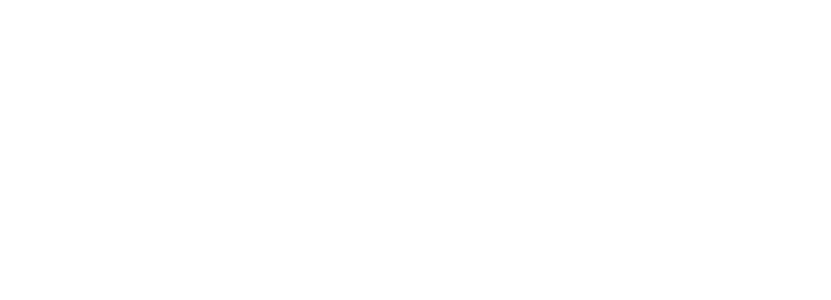
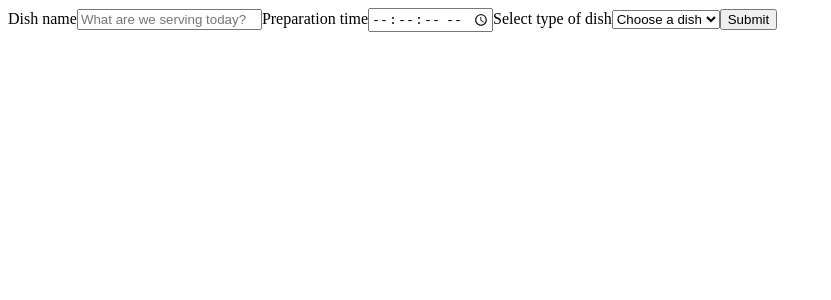
Before and after one commit to mateusznarowski/Dishes, a React (Vite) app: page / in a window 1280 px wide. Shown: the top 300 px of the page, without its empty margins (0-831 px from the left). Built offline with nearby package versions, Linux system fonts and the light colour scheme.

Commit message:
Creating the form and the code to make it work
- creation of a hookup responsible for fetching form data,
- creation of form input components (uncontrolled, controlled, select)
- creation of types for form data and for props for form input components,
- adding README.md

```diff
--- a/src/App.tsx
+++ b/src/App.tsx
@@ -1,5 +1,27 @@
+import { useState } from 'react';
+
+import useFetch from './hooks/useFetch';
+
+import Form from './components/Form';
+
+import { TDish } from './types/FormTypes';
+
 const App = () => {
-  return <></>;
+  const [data, setData] = useState<Partial<TDish>>({});
+
+  const URL = 'https://frosty-wood-6558.getsandbox.com:443/dishes';
+
+  const { message, isSuccess, isFetching, isError } = useFetch({ url: URL, data });
+
+  return (
+    <>
+      <Form setData={setData} />
+
+      {isFetching && 'Fetching...'}
+      {isSuccess && <p style={{ color: 'green' }}>{message}</p>}
+      {isError && <p style={{ color: 'red' }}>{message}</p>}
+    </>
+  );
 };
 
 export default App;
--- /dev/null
+++ b/src/components/Form.tsx
@@ -0,0 +1,127 @@
+import { ChangeEvent, Dispatch, FormEvent, SetStateAction, useRef, useState } from 'react';
+
+import { TDish } from '../types/FormTypes';
+
+import ControlledInput from './inputs/ControlledInput';
+import SelectInput from './inputs/SelectInput';
+import UncontrolledInput from './inputs/UncontrolledInput';
+
+const Form = ({ setData }: { setData: Dispatch<SetStateAction<Partial<TDish>>> }) => {
+  const dishTemplate = {
+    name: '',
+    preparation_time: '',
+    type: '',
+  };
+
+  const [dish, setDish] = useState<Partial<TDish>>(dishTemplate);
+
+  const noOfSlices = useRef<HTMLInputElement>(null);
+  const diameter = useRef<HTMLInputElement>(null);
+  const spicinessScale = useRef<HTMLInputElement>(null);
+  const slicesOfBread = useRef<HTMLInputElement>(null);
+
+  const handleChange = (event: ChangeEvent<HTMLInputElement | HTMLSelectElement>) => {
+    const name = event.target.name;
+    const value = event.target.value;
+
+    setDish((prev) => ({ ...prev, [name]: value }));
+  };
+
+  const handleSubmit = (event: FormEvent) => {
+    event.preventDefault();
+
+    let dishDetails: Partial<TDish> = {};
+
+    if (dish?.type === 'pizza' && noOfSlices.current != null && diameter.current != null) {
+      dishDetails = {
+        no_of_slices: noOfSlices.current.valueAsNumber,
+        diameter: diameter.current.valueAsNumber,
+      };
+    }
+
+    if (dish?.type === 'soup' && spicinessScale.current != null) {
+      dishDetails = { spiciness_scale: spicinessScale.current.valueAsNumber };
+    }
+
+    if (dish?.type === 'sandwich' && slicesOfBread.current != null) {
+      dishDetails = { slices_of_bread: slicesOfBread.current.valueAsNumber };
+    }
+
+    setData({ ...dish, ...dishDetails });
+  };
+
+  return (
+    <form onSubmit={handleSubmit}>
+      <ControlledInput
+        type='text'
+        name='name'
+        label='Dish name'
+        placeholder='What are we serving today?'
+        value={dish?.name}
+        update={handleChange}
+      />
+
+      <ControlledInput
+        type='time'
+        name='preparation_time'
+        label='Preparation time'
+        range={{ step: 1 }}
+        value={dish?.preparation_time}
+        update={handleChange}
+      />
+
+      <SelectInput name='type' label='Select type of dish' placeholder='dish' value={dish?.type} update={handleChange}>
+        <option value='pizza'>Pizza</option>
+        <option value='soup'>Soup</option>
+        <option value='sandwich'>Sandwich</option>
+      </SelectInput>
+
+      {dish?.type === 'pizza' && (
+        <>
+          <UncontrolledInput
+            type='number'
+            name='no_of_slices'
+            label='Enter the number of slices'
+            placeholder='eg. 8'
+            range={{ step: 1, min: 1 }}
+            ref={noOfSlices}
+          />
+
+          <UncontrolledInput
+            type='number'
+            name='diameter'
+            label='Specify the size of the pizza (Diameter)'
+            placeholder='eg. 30'
+            range={{ min: 1 }}
+            ref={diameter}
+          />
+        </>
+      )}
+
+      {dish?.type === 'soup' && (
+        <UncontrolledInput
+          type='range'
+          name='spiciness_scale'
+          label='How spicy the soup should be (1 - 10)'
+          range={{ step: 1, min: 1, max: 10 }}
+          ref={spicinessScale}
+        />
+      )}
+
+      {dish?.type === 'sandwich' && (
+        <UncontrolledInput
+          type='number'
+          name='slices_of_bread'
+          label='Enter the number of bread slices'
+          placeholder='eg. 2'
+          range={{ step: 1, min: 1 }}
+          ref={slicesOfBread}
+        />
+      )}
+
+      <button>Submit</button>
+    </form>
+  );
+};
+
+export default Form;
--- /dev/null
+++ b/src/components/inputs/ControlledInput.tsx
@@ -0,0 +1,25 @@
+import { TControlledInputProps } from '../../types/InputTypes';
+
+const ControlledInput = ({ type, name, placeholder, range, label, value, update }: TControlledInputProps) => {
+  return (
+    <>
+      {label ? <label htmlFor={name}>{label}</label> : null}
+
+      <input
+        type={type}
+        name={name}
+        id={name}
+        placeholder={placeholder}
+        autoComplete='off'
+        required
+        step={range?.step}
+        min={range?.min}
+        max={range?.max}
+        value={value}
+        onChange={update}
+      />
+    </>
+  );
+};
+
+export default ControlledInput;
--- /dev/null
+++ b/src/components/inputs/SelectInput.tsx
@@ -0,0 +1,18 @@
+import { TSelectInputProps } from '../../types/InputTypes';
+
+const ControlledSelectInput = ({ name, label, placeholder, children, value, update }: TSelectInputProps) => {
+  return (
+    <>
+      <label htmlFor={name}>{label}</label>
+
+      <select name={name} id={name} required onChange={update} value={value}>
+        <option value='' disabled hidden>
+          Choose a {placeholder}
+        </option>
+        {children}
+      </select>
+    </>
+  );
+};
+
+export default ControlledSelectInput;
--- /dev/null
+++ b/src/components/inputs/UncontrolledInput.tsx
@@ -0,0 +1,29 @@
+import { forwardRef } from 'react';
+
+import { TUncontrolledInputProps } from '../../types/InputTypes';
+
+const UncontrolledInput = forwardRef<HTMLInputElement, TUncontrolledInputProps>(
+  ({ type, name, placeholder, range, label }, ref) => {
+    return (
+      <>
+        {label ? <label htmlFor={name}>{label}</label> : null}
+
+        <input
+          type={type}
+          name={name}
+          id={name}
+          placeholder={placeholder}
+          autoComplete='off'
+          required
+          step={range?.step}
+          min={range?.min}
+          max={range?.max}
+          ref={ref}
+          defaultValue={type === 'range' ? 0 : undefined}
+        />
+      </>
+    );
+  }
+);
+
+export default UncontrolledInput;
--- /dev/null
+++ b/src/hooks/useFetch.ts
@@ -0,0 +1,53 @@
+import { useEffect, useState } from 'react';
+
+type TUseFetch = {
+  url: string;
+  data: object;
+};
+
+type TStatus = {
+  isSuccess: boolean;
+  isFetching: boolean;
+  isError: boolean;
+  message: string;
+};
+
+const useFetch = ({ url, data }: TUseFetch) => {
+  const initialStatus = { isSuccess: false, isFetching: false, isError: false, message: '' };
+
+  const [status, setStatus] = useState<TStatus>(initialStatus);
+
+  const options = {
+    method: 'POST',
+    headers: { 'Content-Type': 'application/json' },
+    body: JSON.stringify(data),
+  };
+
+  useEffect(() => {
+    const fetchData = async () => {
+      const response = await fetch(url, options);
+
+      setStatus((prev) => ({ ...prev, isFetching: true }));
+
+      if (response.ok) {
+        setStatus((prev) => ({ ...prev, isFetching: false, isSuccess: true, message: 'Successfully sent' }));
+      } else {
+        const errorMessage = Object.values(JSON.parse(await response.text()));
+
+        setStatus((prev) => ({ ...prev, isFetching: false, isError: true, message: `${errorMessage}` }));
+      }
+    };
+
+    setTimeout(() => {
+      setStatus(initialStatus);
+    }, 3000);
+
+    if (JSON.stringify(data) !== '{}') {
+      fetchData();
+    }
+  }, [data]);
+
+  return { ...status };
+};
+
+export default useFetch;
--- /dev/null
+++ b/src/types/FormTypes.ts
@@ -0,0 +1,9 @@
+export type TDish = {
+  name: string;
+  preparation_time: string;
+  type: string;
+  no_of_slices?: number;
+  diameter?: number;
+  spiciness_scale?: number;
+  slices_of_bread?: number;
+};
--- /dev/null
+++ b/src/types/InputTypes.ts
@@ -0,0 +1,27 @@
+import { ChangeEvent } from 'react';
+
+type TInputProps = {
+  name?: string;
+  label?: string;
+  placeholder?: string;
+};
+
+export type TUncontrolledInputProps = TInputProps & {
+  type?: 'text' | 'number' | 'time' | 'range';
+  range?: {
+    step?: number;
+    min?: number;
+    max?: number;
+  };
+};
+
+export type TControlledInputProps = TUncontrolledInputProps & {
+  value: number | string | undefined;
+  update: (event: ChangeEvent<HTMLInputElement>) => void;
+};
+
+export type TSelectInputProps = TInputProps & {
+  children: JSX.Element | JSX.Element[];
+  value: number | string | undefined;
+  update: (event: ChangeEvent<HTMLSelectElement>) => void;
+};
```
Also changed, not shown: 1 other file (tests, documents, lock files or other folders).
